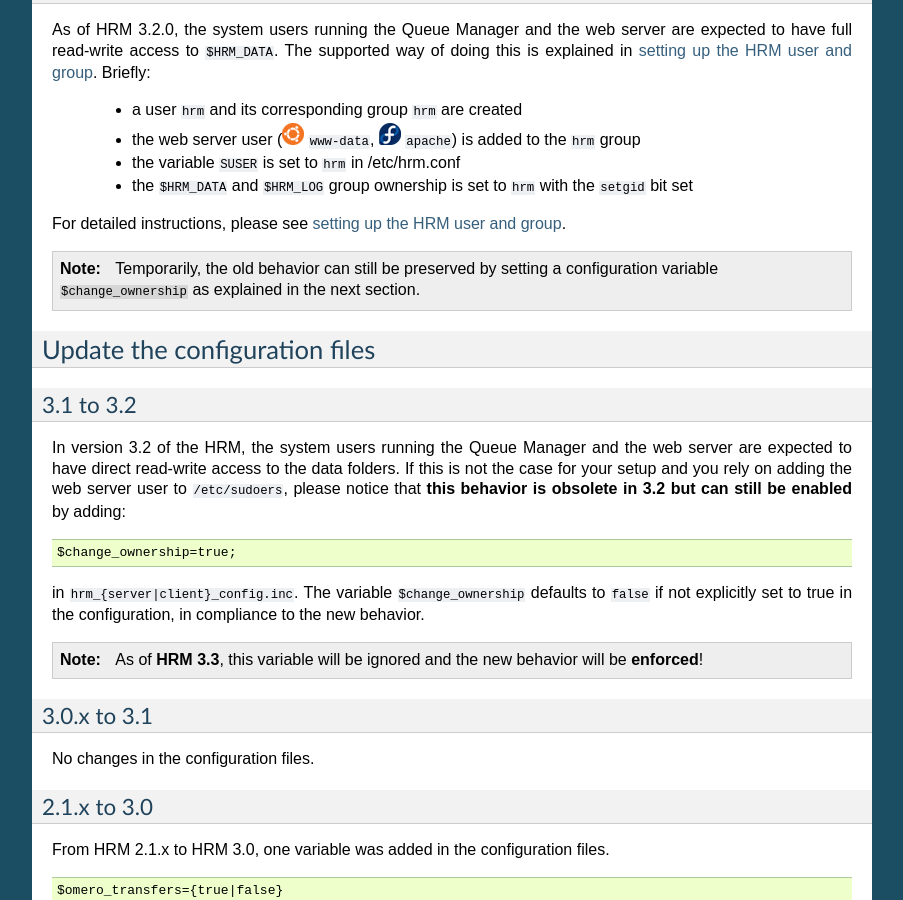
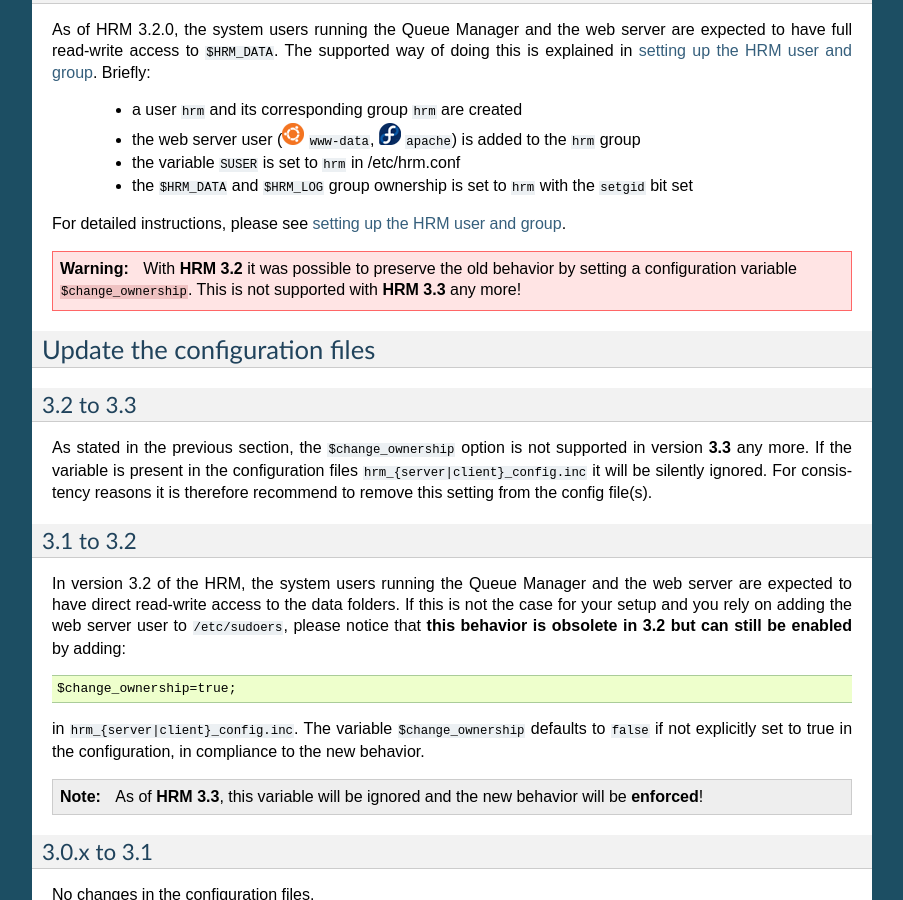
Before and after one commit to aarpon/hrm_docs, a Sphinx documentation site: the page built from docs/admin/upgrade.rst, in a window 1280 px wide and 900 px high, scrolled down 1287 px. Shown: the whole window, without its empty margins (198-1101 px from the left). Built offline with Sphinx 7.4.7, drawn with Linux system fonts in a browser that asks for light colours.

Commit message:
Add note about dropped $change_ownership configuration flag.

```diff
--- a/docs/admin/upgrade.rst
+++ b/docs/admin/upgrade.rst
@@ -95,12 +95,21 @@ of doing this is explained in :ref:`setting up the HRM user and group
 For detailed instructions, please see :ref:`setting up the HRM user and group
 <setup_hrm_user_and_group>`.
 
-.. note:: Temporarily, the old behavior can still be preserved by setting a
-          configuration variable ``$change_ownership`` as explained in the next
-          section.
+.. warning:: With **HRM 3.2** it was possible to preserve the old behavior by
+             setting a configuration variable ``$change_ownership``. This is
+             not supported with **HRM 3.3** any more!
 
 Update the configuration files
 ==============================
+
+3.2 to 3.3
+----------
+
+As stated in the previous section, the ``$change_ownership`` option is not
+supported in version **3.3** any more. If the variable is present in the
+configuration files ``hrm_{server|client}_config.inc`` it will be silently
+ignored. For consistency reasons it is therefore recommend to remove this
+setting from the config file(s).
 
 3.1 to 3.2
 ----------
```
